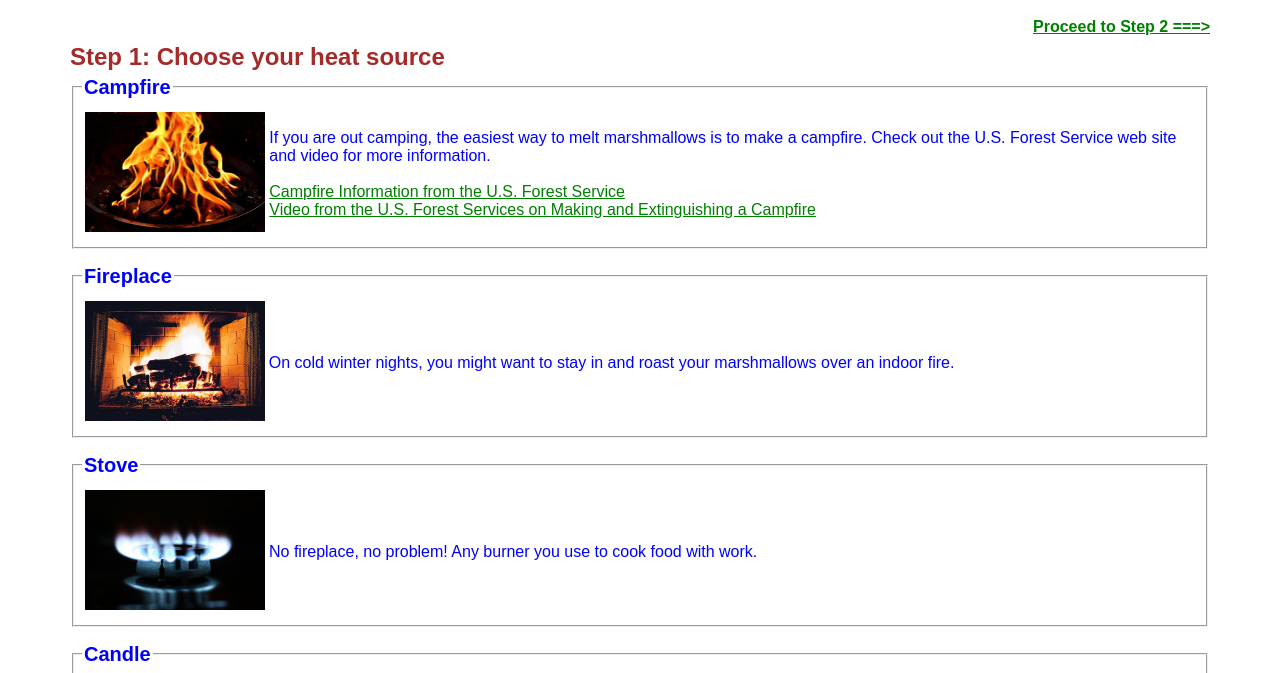
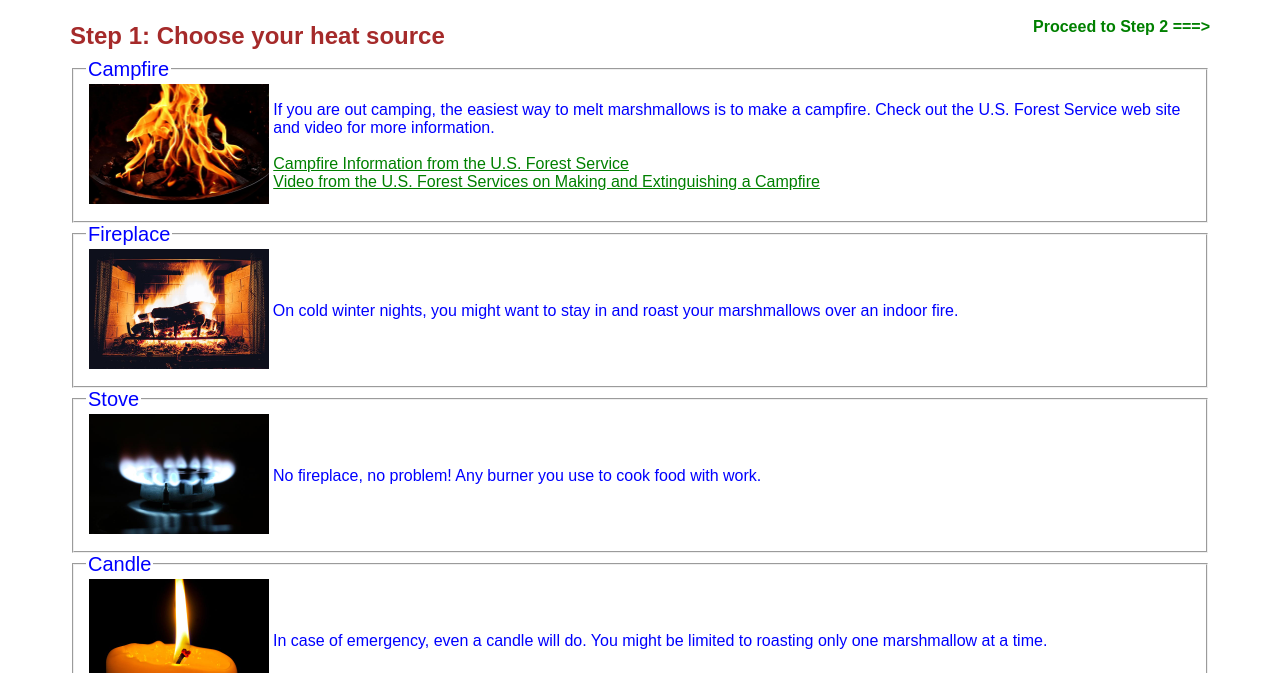
Before and after one commit to bridgetdisney/bridgetdisney.github.io, a plain HTML site: page heatsource.html in a window 1280 px wide. Shown: the part 120-793 px from the top of the page. Drawn offline with Linux system fonts and the light colour scheme; a web font is replaced by a local one.

Commit message:
css changes

```diff
--- a/heatsource.html
+++ b/heatsource.html
@@ -27,7 +27,7 @@
 		<h2 class="left">Step 1: Choose your heat source</h2>
 		<a href="ingredients.html"><h4 class="right">Proceed to Step 2 ===></h4></a>
 		<br>
-		<fieldset>
+		<fieldset style="float:left;">
 			<legend>Campfire</legend>
 			<table>
 				<tr>
--- a/style.css
+++ b/style.css
@@ -25,14 +25,14 @@ h2 {
 	padding-bottom: .3em;
 }
 .left {
-	width="50%";
+	width: 50%;
 	float: left;
 	margin-bottom: 0;
 	padding-bottom: 0;
 	margin-top: 25px;
 }
 .right {
-	width="50%"
+	width: 50%;
 	float: right;
 	text-align: right;
 }
@@ -96,16 +96,12 @@ li.active {
 	text-align: center;
 	margin-top: 20px;
 }
-fieldset {
-    margin-top: 1em;
-    margin-bottom: 1em;
-    padding: .5em;
+#indexfieldset {
+    padding-top: 10px;
+    padding-bottom: 0;
 }
-legend {
-    color: blue;
-    font-weight: bold;
-    font-size: 85%;
-    margin-bottom: .5em;
+#indexlegend {
+	font-weight: bold;
 }
 label {
 	float: left;
@@ -176,10 +172,11 @@ video {
 	width: 75%;
     margin: 0 auto;
     margin-top: 25px;
+    padding-top: 10px;
 }
 label {
 	width: 200px;
-	padding right: 25px;
+	padding-right: 25px;
 }
 textarea {
 	margin-left: 0px;
```
Also changed, not shown: index.html (+2 -2 lines), ingredients.html (+1 -1 lines).
